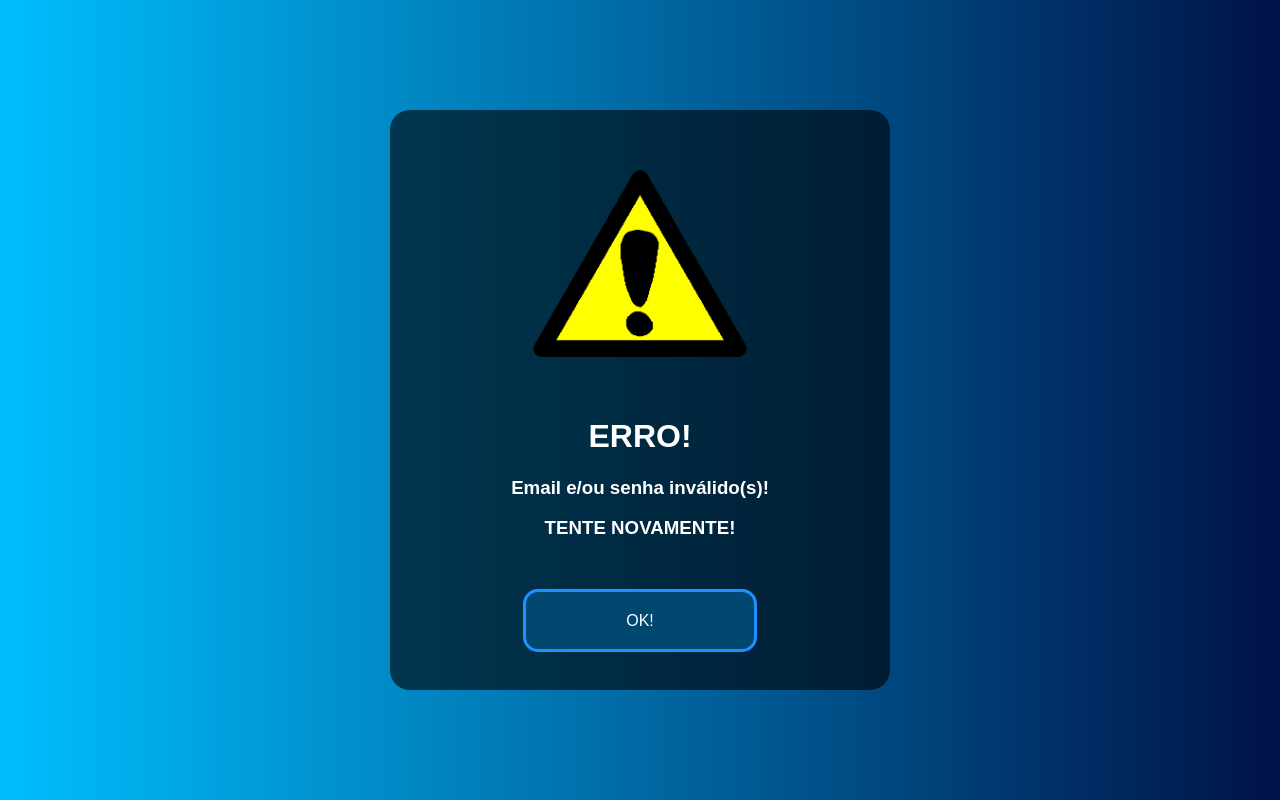
After one commit to Diego-Petrucci/site_php, a PHP site: page /erro_login.php in a window 1280 px wide. The commit adds this page. Run offline with PHP 8.4, Linux system fonts and the light colour scheme.

Commit message:
segundo commit

```diff
--- /dev/null
+++ b/erro_login.php
@@ -0,0 +1,59 @@
+<!DOCTYPE html>
+<html lang="en">
+<head>
+    <meta charset="UTF-8">
+    <meta http-equiv="X-UA-Compatible" content="IE=edge">
+    <meta name="viewport" content="width=device-width, initial-scale=1.0">
+    <title>Erro</title>
+    <style>
+    body{
+        font-family: Arial, Helvetica, sans-serif;
+        background-image: linear-gradient(315deg, #001247 0%, #00bfff 100%);
+    }
+    .erro_login{
+        background-color: rgba(0, 0, 0, 0.6);
+        position: absolute;
+        top: 50%;
+        left: 50%;
+        transform: translate(-50%, -50%);
+        padding-top: 60px;
+        padding-bottom: 60px;
+        padding-left:100px;
+        padding-right:100px;
+        border-radius: 20px;
+        color: white;
+        text-align: center;
+    }
+    a{
+        background-color: #00486f;
+        position: relative;
+        text-decoration: none;
+        color: white;
+        border: 3px solid dodgerblue;
+        border-radius: 15px;
+        padding-top: 20px;
+        padding-bottom: 20px;
+        padding-left:100px;
+        padding-right:100px;
+        }
+    a:hover{
+        background-color: dodgerblue;
+    }
+    </style>
+</head>
+<body>
+    <div class="erro_login">
+        <img src="triangulo.png" width='300px'>
+        <br>
+        <br>
+        <br>
+        <h1>ERRO!</h1>
+        <h3>Email e/ou senha inválido(s)!</h3>
+        <h3>TENTE NOVAMENTE!</h3>
+        <br>
+        <br>
+        <br>
+        <a href="tela_login.php">OK!</a>
+    </div>
+</body>
+</html>
--- /dev/null
+++ b/sair.php
@@ -0,0 +1,6 @@
+<?php
+    session_start();
+    unset($_SESSION['email']);
+    unset($_SESSION['senha']);
+    header("Location: home.php");
+?>
--- a/tela_login.php
+++ b/tela_login.php
@@ -51,9 +51,9 @@
             <h1>Login</h1>
             <br>
         <form action="test_login.php" method="POST">
-            <input type="text" name="email" placeholder="Email">
+            <input type="text" name="email" placeholder="Email" required>
             <br><br>
-            <input type="password" name="senha" placeholder="Senha">
+            <input type="password" name="senha" placeholder="Senha" required>
             <br><br><br>
             <input class="inputSubmit" type="submit" name="submit" value="Entrar">
         </form>
```
Also changed, not shown: playlist.php (added, +21 -0 lines), test_login.php (+13 -5 lines), triangulo.png (added).
